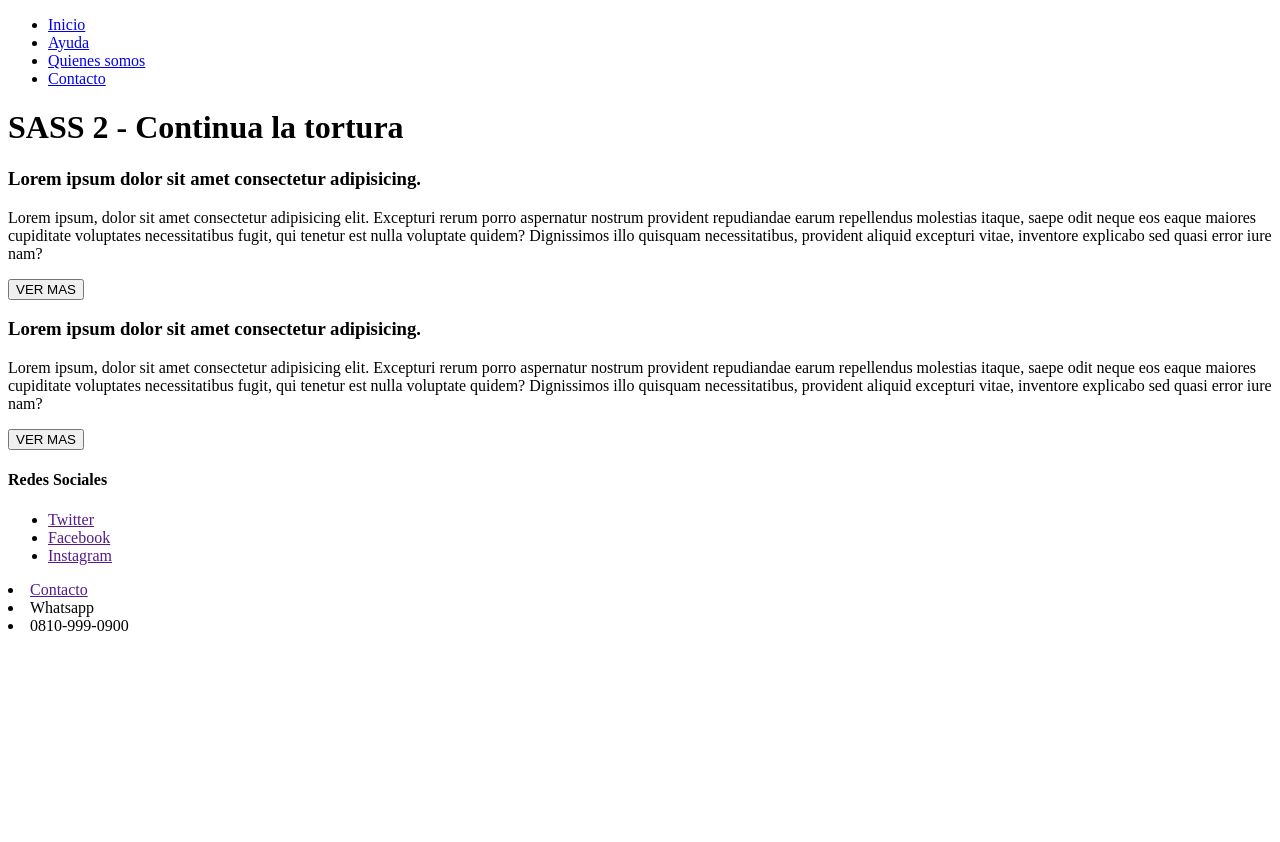
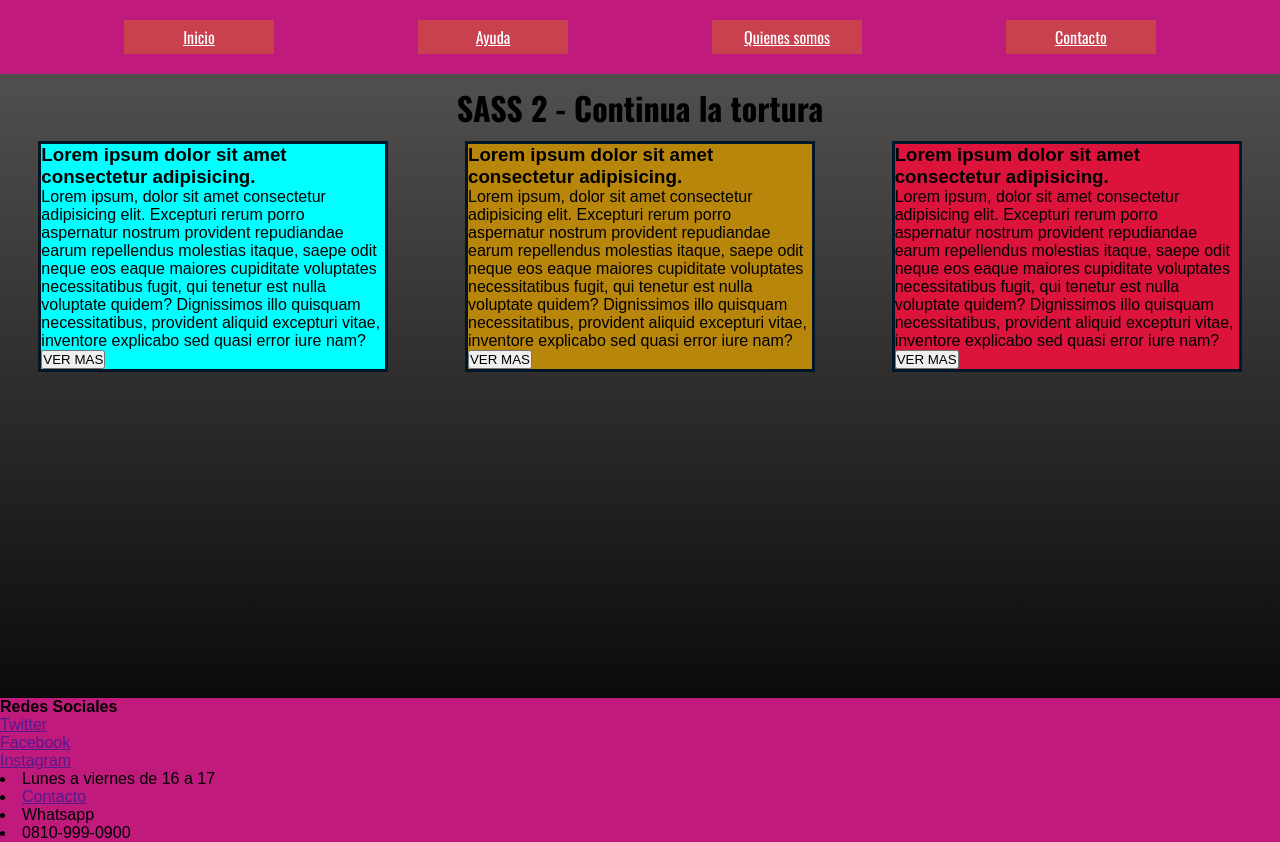
Before and after one commit to juanimusacchio/clase-13, a plain HTML site: page index.html in a window 1280 px wide. Before the commit the page ends 800 px from the top, so only its background shows below. Drawn offline with nearby package versions, Linux system fonts and the light colour scheme.

```diff
--- a/css/style.css
+++ b/css/style.css
@@ -0,0 +1,57 @@
+@import url("https://fonts.googleapis.com/css2?family=Oswald:wght@200..700&display=swap");
+* {
+  margin: 0;
+  padding: 0;
+  box-sizing: border-box;
+  font-family: sans-serif; }
+
+.boton {
+  background-color: #011627;
+  color: #fdfffc;
+  width: 50%; }
+
+header {
+  background-color: #C01A7D; }
+  header ul {
+    display: flex;
+    list-style: none;
+    flex-wrap: wrap;
+    justify-content: space-evenly; }
+    header ul a {
+      background-color: rgba(210, 105, 30, 0.486);
+      color: white;
+      display: flex;
+      width: 150px;
+      margin: 20px;
+      padding: 5px;
+      justify-content: center;
+      font-family: "oswald", s; }
+      header ul a:hover {
+        background-color: rgba(89, 44, 12, 0.486); }
+
+.main {
+  background-image: linear-gradient(to top, #0b0b0b, rgba(18, 16, 14, 0.732));
+  min-height: 78vh; }
+  .main h1 {
+    text-align: center;
+    font-family: "oswald", s;
+    padding: 10px; }
+  .main .articulos {
+    display: flex;
+    flex-wrap: wrap;
+    justify-content: space-around; }
+    .main .articulos .seccion-uno {
+      border: solid #011627 3px;
+      max-width: 350px;
+      background-color: aqua; }
+    .main .articulos .seccion-dos {
+      width: 350px;
+      border: solid #011627 3px;
+      background-color: darkgoldenrod; }
+    .main .articulos .seccion-tres {
+      width: 350px;
+      border: solid #011627 3px;
+      background-color: crimson; }
+
+footer {
+  background-color: #C01A7D; }
--- a/index.html
+++ b/index.html
@@ -4,6 +4,7 @@
 <head>
     <meta charset="UTF-8">
     <meta name="viewport" content="width=device-width, initial-scale=1.0">
+    <link rel="stylesheet" href="./css/style.css">
     <title>SASS 2 - Continua la tortura</title>
 </head>
 
@@ -19,9 +20,11 @@
         </nav>
     </header>
 
-    <main>
+    <main class="main">
         <h1>SASS 2 - Continua la tortura</h1>
-        <section>
+
+        <div class="articulos">
+            <section class="seccion-uno">
                 <h3>Lorem ipsum dolor sit amet consectetur adipisicing.</h3>
                 <p>Lorem ipsum, dolor sit amet consectetur adipisicing elit. Excepturi rerum porro aspernatur nostrum
                     provident repudiandae earum repellendus molestias itaque, saepe odit neque eos eaque maiores cupiditate
@@ -29,7 +32,7 @@
                     necessitatibus, provident aliquid excepturi vitae, inventore explicabo sed quasi error iure nam?</p>
                 <button>VER MAS</button>
             </section>
-        <section>
+            <section class="seccion-dos">
                 <h3>Lorem ipsum dolor sit amet consectetur adipisicing.</h3>
                 <p>Lorem ipsum, dolor sit amet consectetur adipisicing elit. Excepturi rerum porro aspernatur nostrum
                     provident repudiandae earum repellendus molestias itaque, saepe odit neque eos eaque maiores cupiditate
@@ -37,6 +40,18 @@
                     necessitatibus, provident aliquid excepturi vitae, inventore explicabo sed quasi error iure nam?</p>
                 <button>VER MAS</button>
             </section>
+
+            <section class="seccion-tres">
+                <h3>Lorem ipsum dolor sit amet consectetur adipisicing.</h3>
+                <p>Lorem ipsum, dolor sit amet consectetur adipisicing elit. Excepturi rerum porro aspernatur nostrum
+                    provident repudiandae earum repellendus molestias itaque, saepe odit neque eos eaque maiores cupiditate
+                    voluptates necessitatibus fugit, qui tenetur est nulla voluptate quidem? Dignissimos illo quisquam
+                    necessitatibus, provident aliquid excepturi vitae, inventore explicabo sed quasi error iure nam?</p>
+                <button>VER MAS</button>
+            </section>
+
+        </div>
+
     </main>
     <footer>
         <div>
@@ -48,6 +63,7 @@
             </ul>
         </div>
         <div>
+            <li>Lunes a viernes de 16 a 17</li>
             <li><a href="">Contacto</a></li>
             <li><a href=""></a>Whatsapp</li>
             <li><a href=""></a>0810-999-0900</li>
--- /dev/null
+++ b/scss/secciones/_contenido.scss
@@ -0,0 +1,37 @@
+.main {
+    background-image: linear-gradient(to top, rgb(11, 11, 11), rgba(18, 16, 14, 0.732));
+    min-height: 78vh;
+
+    h1 {
+        text-align: center;
+        font-family: $fuente-titulo;
+        padding: 10px;
+    }
+
+    .articulos {
+        display: flex;
+        flex-wrap: wrap;
+        justify-content: space-around;
+
+        .seccion-uno {
+            border: solid $azul 3px;
+            max-width: 350px;
+            background-color: aqua;
+
+        }
+
+        .seccion-dos {
+            width: 350px;
+            border: solid $azul 3px;
+            background-color: darkgoldenrod;
+        }
+
+        .seccion-tres {
+            width: 350px;
+            border: solid $azul 3px;
+            background-color: crimson;
+
+
+        }
+    }
+}
--- /dev/null
+++ b/scss/secciones/_footer.scss
@@ -0,0 +1,3 @@
+footer{
+    background-color: $magenta-SC;
+}
--- /dev/null
+++ b/scss/secciones/_header.scss
@@ -0,0 +1,25 @@
+header {
+    background-color: $magenta-SC;
+
+    ul {
+        display: flex;
+        list-style: none;
+        flex-wrap: wrap;
+        justify-content: space-evenly;
+
+        a {
+            background-color: rgba(210, 105, 30, 0.486);
+            color: white;
+            display: flex;
+            width: 150px;
+            margin: 20px;
+            padding: 5px;
+            justify-content: center;
+            font-family: $fuente-titulo;
+            &:hover{
+                background-color: rgba(89, 44, 12, 0.486) ;
+            }
+        }
+    }
+
+}
--- /dev/null
+++ b/scss/utilidades/_extend.scss
@@ -0,0 +1,6 @@
+.boton{
+background-color: $azul;
+color: $blanco;
+width: 50%;
+
+}
--- /dev/null
+++ b/scss/utilidades/_reseteo.scss
@@ -0,0 +1,6 @@
+*{
+    margin: 0;
+    padding: 0;
+    box-sizing: border-box;
+    font-family: sans-serif;
+}
--- /dev/null
+++ b/scss/utilidades/_variables.scss
@@ -0,0 +1,11 @@
+// Paleta de colores
+$magenta-SC:#C01A7D;
+$blanco: #fdfffc;
+$turquesa: #41EAD4;
+$rojo: #ff0022;
+$azul: #011627;
+
+//fuentes
+@import url('https://fonts.googleapis.com/css2?family=Oswald:wght@200..700&display=swap');
+
+$fuente-titulo: "oswald", s
```
Also changed, not shown: scss/main.scss (+11 -0 lines), 3 other files. Lines whose indentation alone changed are shown as unchanged.
